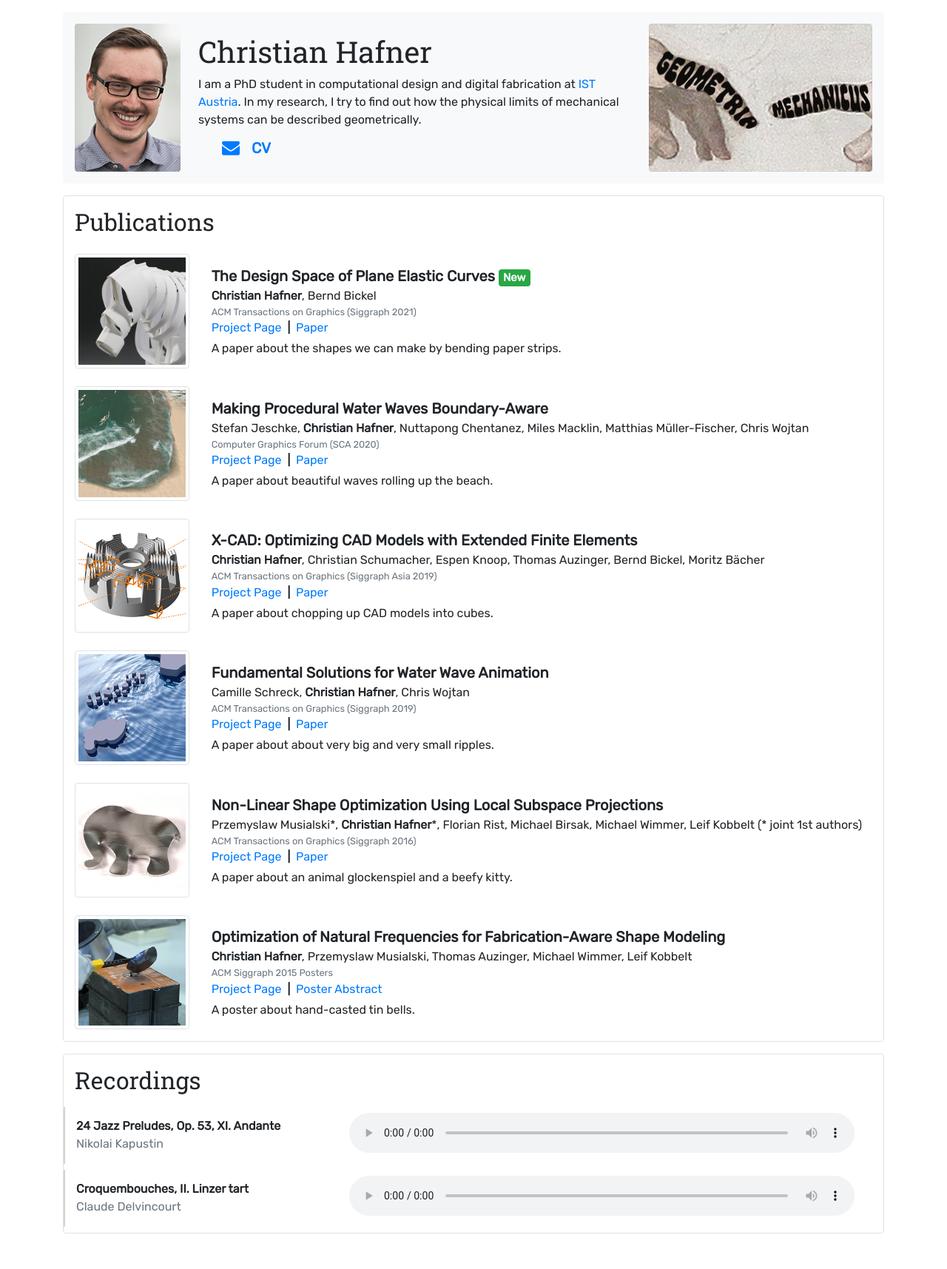
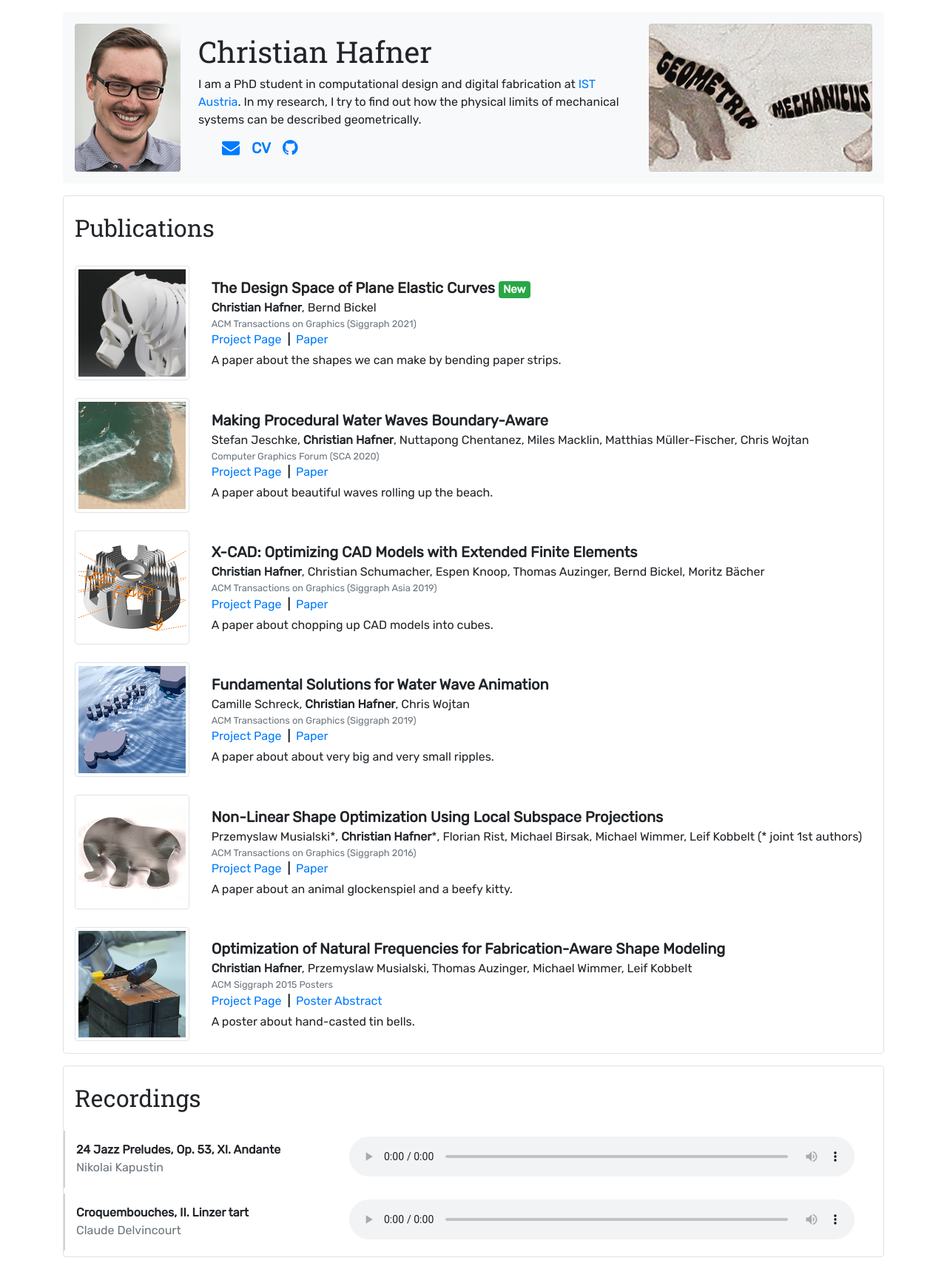
Before and after one commit to chrishafner/chrishafner.github.io, a Jekyll site: the page built from index.html, in a window 1280 px wide. Shown: the whole page at 74% size. Built offline with Jekyll 4.4.1, drawn with Linux system fonts in a browser that asks for light colours; before the commit the page ends 1683 px from its top, so only the background shows below that.

Commit message:
github link

```diff
--- a/_includes/portrait.html
+++ b/_includes/portrait.html
@@ -7,6 +7,7 @@
         <div class="mx-4" style="display:flex;flex-direction:row;align-items:center">
             <a href="mailto:chafner@ist.ac.at" class="mx-2" style="font-size:24px"><i class="fa fa-envelope"></i></a>
             <span class="mx-2" style="font-size:20px"><a href="https://pub.ist.ac.at/~chafner/CV_Hafner_Oct2021.pdf"><b>CV</b></a></span>
+            <a href="https://github.com/chrishafner" class="mx-2" style="font-size:24px"><i class="fa fa-github"></i></a>
         </div>
     </div>
     <div><img class="rounded" src="img/geometria_mechanicus.png"/></div>
--- a/_sass/main.scss
+++ b/_sass/main.scss
@@ -7,7 +7,8 @@ h1, h2, h3 {
 }
 
 h2 {
-    margin-bottom: 1rem!important;
+    margin-bottom: 1.5rem!important;
+    margin-top: 0.5rem!important;
 }
 
 img {
```
